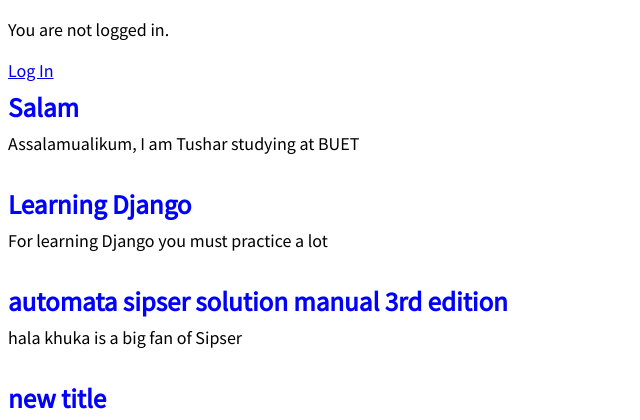
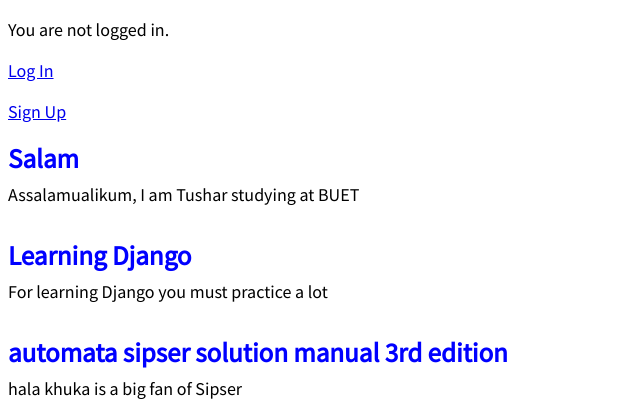
Before and after one commit to ARTushar/Blog, a Django app: page / in a window 1280 px wide. Shown: the part 102-522 px from the top of the page, without its empty margins (0-640 px from the left). Run offline with Django 3.2, Linux system fonts and the light colour scheme; data comes from the database, SQL or seed files in the repository; both versions use the stored data as it was after the commit.

Commit message:
sign up link has been added

```diff
--- a/templates/base.html
+++ b/templates/base.html
@@ -21,7 +21,8 @@
         <p><a href="{% url 'logout' %}">Log out</a></p>
     {% else %}
         <p>You are not logged in.</p>
-        <a href="{% url 'login' %}">Log In</a>
+        <p><a href="{% url 'login' %}">Log In</a></p>
+        <p><a href="{% url 'signup' %}">Sign Up</a></p>
     {% endif %}
     {% block content %}
     {% endblock content %}
```
Also changed, not shown: db.sqlite3.
